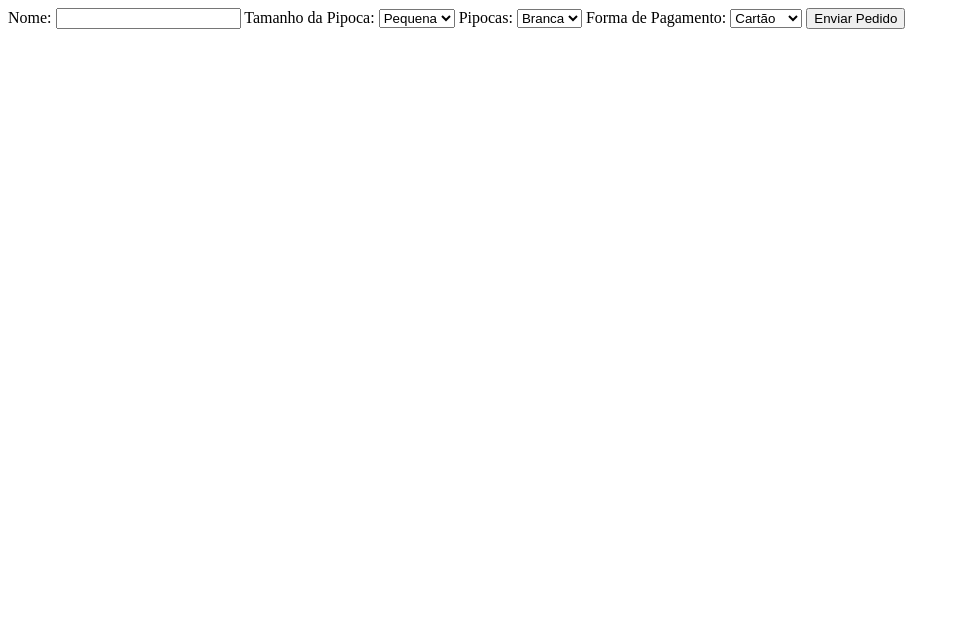
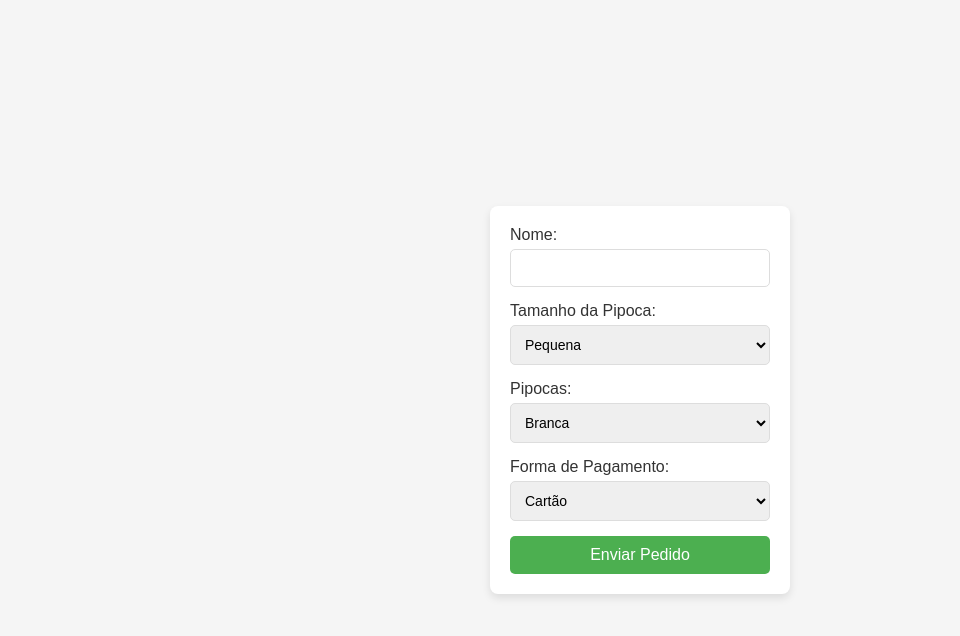
Before and after one commit to luccasfsilva/pedidos, a plain HTML site: page index.html in a window 1280 px wide. Shown: the whole page, without its empty margins (0-960 px from the left). Drawn offline with Linux system fonts and the light colour scheme.

Commit message:
index.html

```diff
--- a/index.html
+++ b/index.html
@@ -4,6 +4,69 @@
   <meta charset="UTF-8">
   <meta name="viewport" content="width=device-width, initial-scale=1.0">
   <title>Pedido de Pipoca</title>
+   <link rel="stylesheet" href="styles.css">
+    <style type="text/css">
+      * {
+      margin: 0;
+      padding: 0;
+      box-sizing: border-box;
+      font-family: Arial, sans-serif;
+    }
+
+    body {
+      display: flex;
+      justify-content: center;
+      align-items: center;
+      min-height: 100vh;
+      background-color: #f5f5f5;
+    }
+
+    h1 {
+      text-align: center;
+      color: #333;
+      margin-bottom: 20px;
+    }
+
+    form {
+      background-color: #ffffff;
+      padding: 20px;
+      border-radius: 8px;
+      box-shadow: 0 4px 8px rgba(0, 0, 0, 0.1);
+      width: 300px;
+    }
+
+    label {
+      font-size: 16px;
+      color: #333;
+      margin-bottom: 5px;
+      display: block;
+    }
+
+    input, select {
+      width: 100%;
+      padding: 10px;
+      margin-bottom: 15px;
+      border: 1px solid #ddd;
+      border-radius: 5px;
+      font-size: 14px;
+    }
+
+    button {
+      width: 100%;
+      padding: 10px;
+      font-size: 16px;
+      background-color: #4CAF50;
+      color: white;
+      border: none;
+      border-radius: 5px;
+      cursor: pointer;
+      transition: background-color 0.3s;
+    }
+
+    button:hover {
+      background-color: #45a049;
+    }
+      </style>
 </head>
 <body>
   <form id="orderForm">
@@ -40,7 +103,7 @@
       const size = document.getElementById("size").value;
       const payment = document.getElementById("payment").value;
 
-      fetch("URL_DO_SEU_SCRIPT_WEB", {
+      fetch("https://docs.google.com/spreadsheets/d/1kiES0tfwskJ1f2Mo9mXkf0XmZhcObs9ZsXobUJ8VFfQ/edit?hl=pt-br&gid=0#gid=0", {
         method: "POST",
         headers: {
           "Content-Type": "application/json",
```
